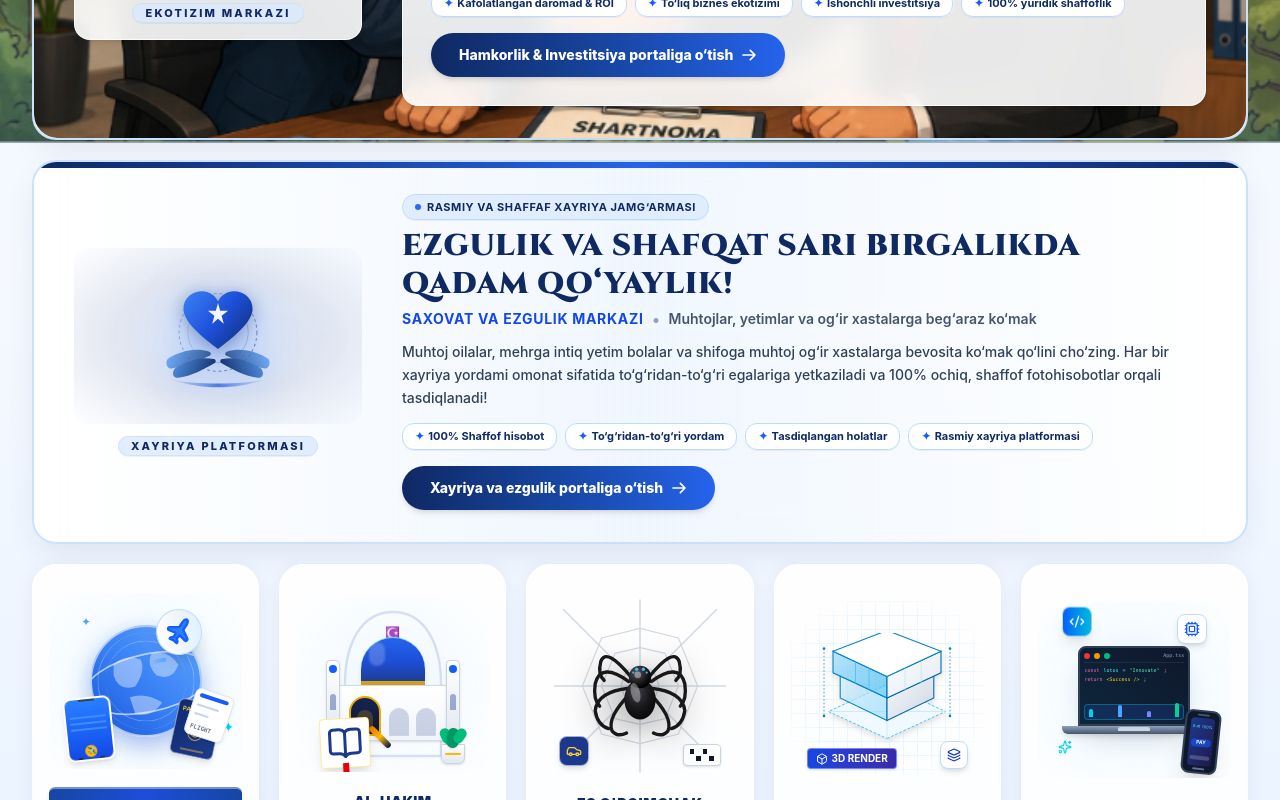
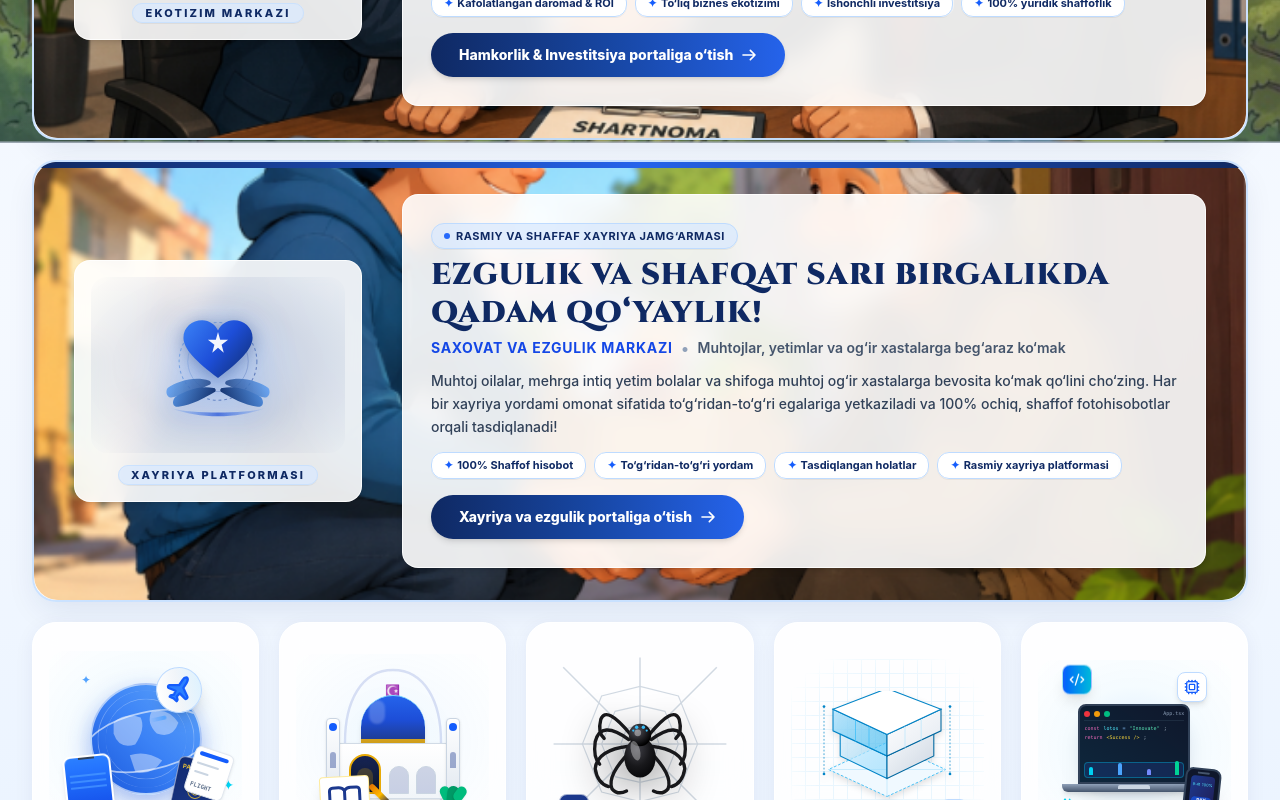
Before and after one commit to humoyun1773/lotos-field, a React (Vite) app: page / in a window 1280 px wide. Shown: the part 657-1457 px from the top of the page. Built offline with nearby package versions, Linux system fonts and the light colour scheme.

Commit message:
feat: add charity donation illustration as 100% crystal clear background to Ehson featured card

```diff
--- a/src/components/ServiceCard.tsx
+++ b/src/components/ServiceCard.tsx
@@ -8,6 +8,7 @@ import { TechVisual } from './visuals/TechVisual';
 import { LastochkaVisual } from './visuals/LastochkaVisual';
 import { EhsonVisual } from './visuals/EhsonVisual';
 import partnershipBg from '../assets/partnership-deal.png';
+import charityBg from '../assets/charity-donation.png';
 
 interface ServiceCardProps {
   service: ServiceItem;
@@ -174,19 +175,17 @@ export const ServiceCard: FC<ServiceCardProps> = ({ service, featured = false, o
         {/* Top elegant gradient accent line (Pure Blue) */}
         <div className="absolute top-0 left-0 right-0 h-1.5 bg-gradient-to-r from-[#0f2963] via-[#2563eb] to-[#0f2963] rounded-t-3xl z-20" />
 
-        {/* Large Background Image behind text for Lastochka - 100% Crystal Clear */}
-        {!isEhson && (
-          <div className="absolute inset-0 z-0 pointer-events-none overflow-hidden rounded-3xl">
-            <img
-              src={partnershipBg}
-              alt="Hamkorlik va Investitsiya"
-              className="w-full h-full object-cover object-center lg:object-right transition-transform duration-700 ease-out group-hover:scale-105"
-            />
-          </div>
-        )}
+        {/* Large Background Image behind text - 100% Crystal Clear */}
+        <div className="absolute inset-0 z-0 pointer-events-none overflow-hidden rounded-3xl">
+          <img
+            src={isEhson ? charityBg : partnershipBg}
+            alt={isEhson ? "Xayriya va Saxovat" : "Hamkorlik va Investitsiya"}
+            className="w-full h-full object-cover object-center lg:object-right transition-transform duration-700 ease-out group-hover:scale-105"
+          />
+        </div>
 
         {/* Left: Visual with Ambient Glow & Tag */}
-        <div className={`relative z-10 flex-shrink-0 w-full lg:w-72 flex flex-col items-center justify-center pointer-events-none ${!isEhson ? 'bg-white/90 backdrop-blur-md p-4 rounded-2xl border border-white/80 shadow-md' : ''}`}>
+        <div className="relative z-10 flex-shrink-0 w-full lg:w-72 flex flex-col items-center justify-center pointer-events-none bg-white/90 backdrop-blur-md p-4 rounded-2xl border border-white/80 shadow-md">
           <div className="relative w-full h-32 sm:h-40 lg:h-44 flex items-center justify-center">
             {isEhson ? <EhsonVisual /> : <LastochkaVisual />}
           </div>
@@ -198,7 +197,7 @@ export const ServiceCard: FC<ServiceCardProps> = ({ service, featured = false, o
         </div>
 
         {/* Right: Persuasive Content */}
-        <div className={`relative z-10 flex-1 flex flex-col items-center lg:items-start text-center lg:text-left pointer-events-none w-full ${!isEhson ? 'bg-white/90 backdrop-blur-md p-5 sm:p-7 rounded-2xl border border-white/80 shadow-md' : ''}`}>
+        <div className="relative z-10 flex-1 flex flex-col items-center lg:items-start text-center lg:text-left pointer-events-none w-full bg-white/90 backdrop-blur-md p-5 sm:p-7 rounded-2xl border border-white/80 shadow-md">
           {/* Top Tagline Pill */}
           <div className="inline-flex items-center gap-1.5 px-3 py-1 rounded-full text-[10px] sm:text-[11px] font-bold tracking-wider uppercase mb-2 shadow-2xs border bg-blue-100/80 border-blue-200 text-[#0f2963]">
             <span className="w-1.5 h-1.5 rounded-full bg-blue-600 animate-pulse" />
```
Also changed, not shown: public/charity-donation.png (added), src/assets/charity-donation.png (added).
